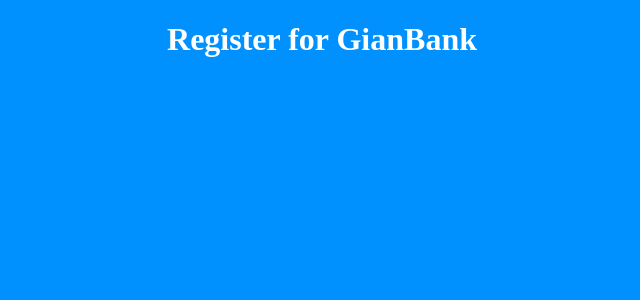
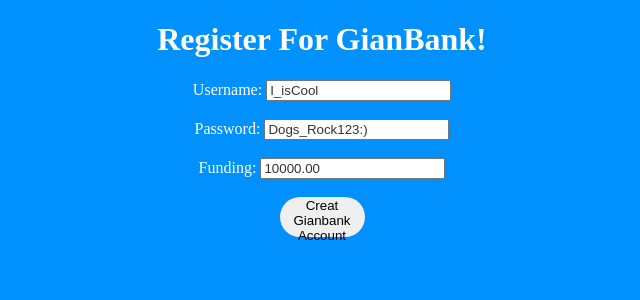
Before and after one commit to Gsingh225/GianBank_Sim, a Flask app: template templates/register.html in a window 1280 px wide. Shown: the top 300 px of the page, without its empty margins (318-958 px from the left). Run offline with Flask 2, Linux system fonts and the light colour scheme; the template is opened without the code that fills it, so the values that code supplies are empty.

Commit message:
test commit

```diff
--- a/templates/register.html
+++ b/templates/register.html
@@ -8,10 +8,30 @@
             color: white;
             text-align: center;
         }
+        ::placeholder{
+            color: black;
+            opacity: 0.8;
+        }
+        #gogogo{
+            border: none;
+            width: 85px;
+            height: 40px;
+            border-radius: 20px;
+        }
     </style>
 </head>
 <body>
-    <h1>
-        Register for GianBank
-    </h1>
+    <h1>Register For GianBank!</h1>
+    <form>
+        <label for="userr">Username:</label>
+        <input id="userr" name="userr" placeholder="I_isCool">
+        <br><br>
+        <label for="passs">Password:</label>
+        <input id="passs" name="passs" placeholder="Dogs_Rock123:)">
+        <br><br>
+        <label for="cash">Funding:</label>
+        <input id="cash" name="cash" placeholder="10000.00">
+        <br><br>
+        <button id="gogogo">Creat Gianbank Account</button>
+    </form>
 </body>
```
